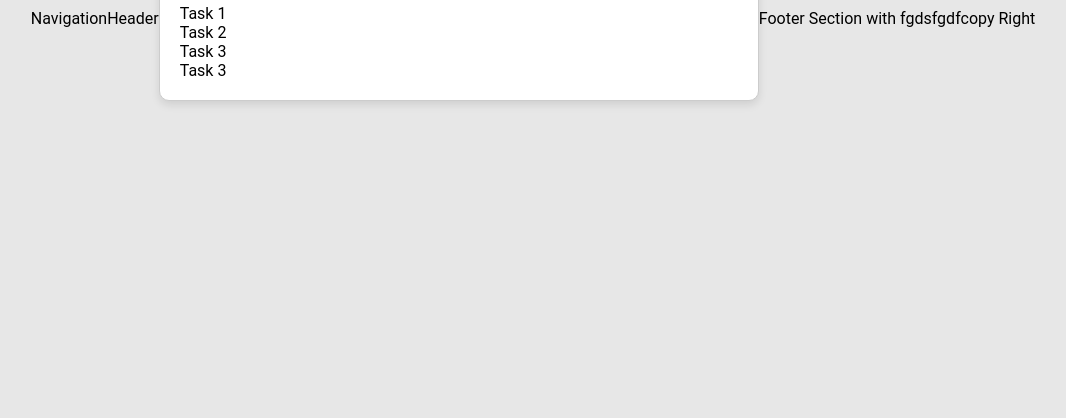
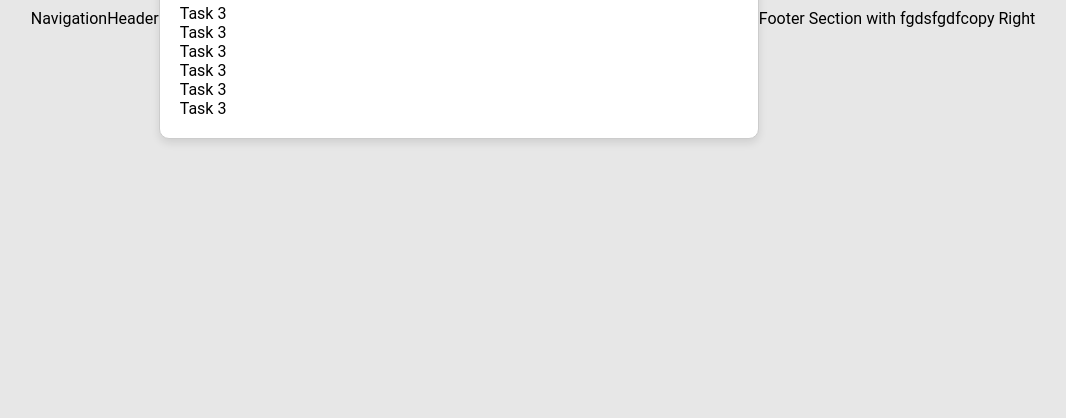
Before and after one commit to ArAryan1314/Task-Tracker, a plain HTML site: page index.html in a window 1280 px wide. Shown: the part 382-800 px from the top of the page, without its empty margins (107-1173 px from the left). Drawn offline with nearby package versions, Linux system fonts and the light colour scheme; files that its build step writes are made by us from their sources.

Commit message:
commit two

```diff
--- a/index.html
+++ b/index.html
@@ -20,6 +20,10 @@
           <li>Task 2</li>
           <li>Task 3</li>
           <li>Task 3</li>
+          <li>Task 3</li>
+          <li>Task 3</li>
+          <li>Task 3</li>
+          <li>Task 3</li>
         </ul>
       </div>
     </section>
```
